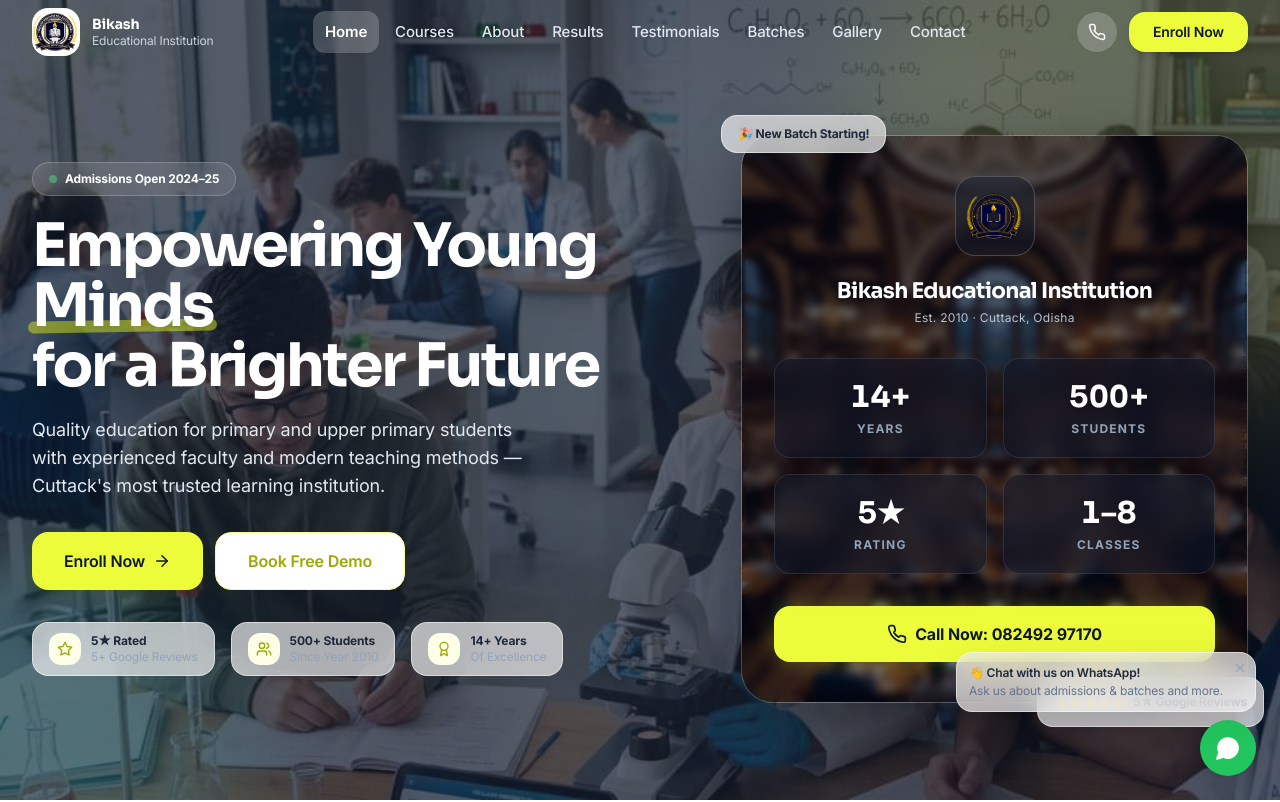
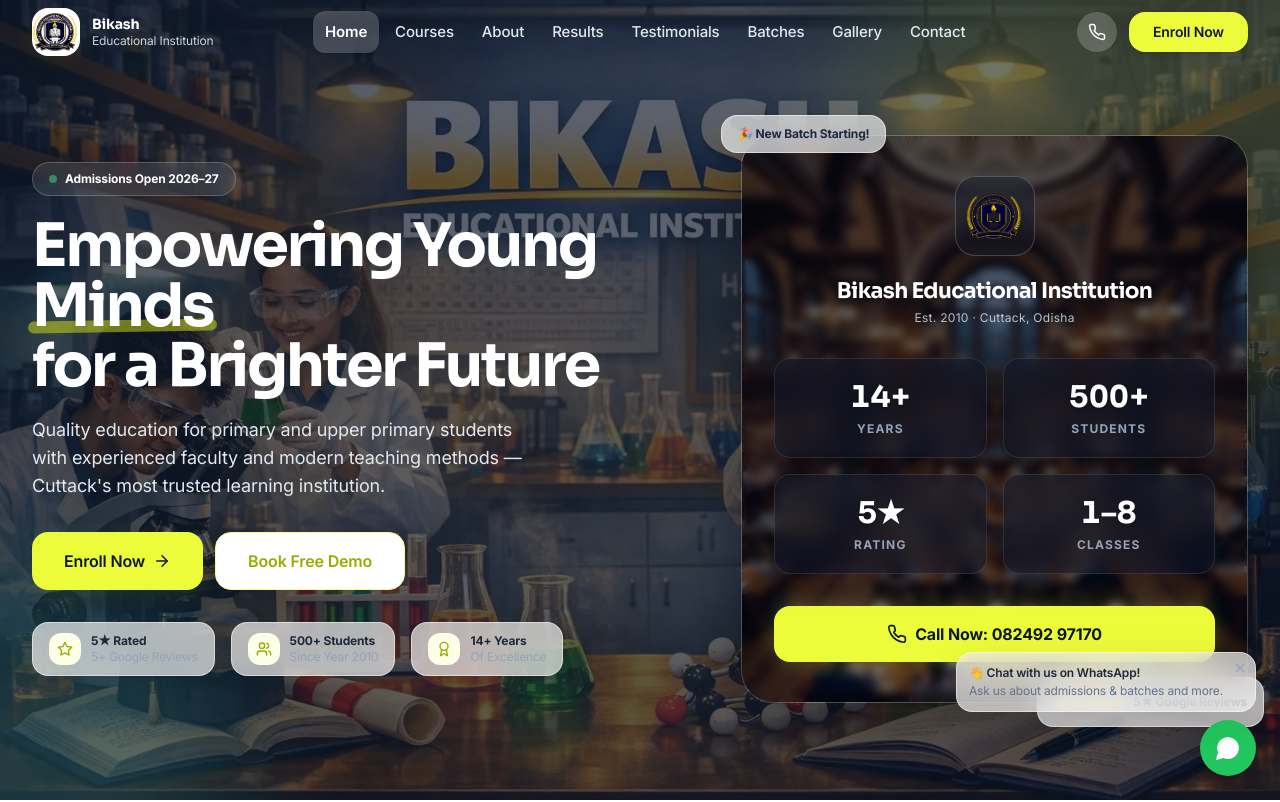
Before and after one commit to projectbikashweb-code/Bikash-educational-institutions, a React (Vite) app: page / in a window 1280 px wide. Shown: the top 802 px of the page. Built offline with nearby package versions, Linux system fonts and the light colour scheme.

Commit message:
added hero-home image and upadte some info

```diff
--- a/src/sections/home/Hero.jsx
+++ b/src/sections/home/Hero.jsx
@@ -12,7 +12,7 @@
 
 export default function Hero() {
   return (
-    <section className="relative overflow-hidden bg-cover bg-center min-h-screen lg:h-screen lg:max-h-[1000px] flex flex-col justify-center pt-20 pb-8 lg:pt-0" style={{ backgroundImage: "url('/images/heroes/hero-home.jpg')" }}>
+    <section className="relative overflow-hidden bg-cover bg-center min-h-screen lg:h-screen lg:max-h-[1000px] flex flex-col justify-center pt-20 pb-8 lg:pt-0" style={{ backgroundImage: "url('/images/heroes/hero-home.webp')" }}>
       {/* Dark Overlay */}
       <div className="absolute inset-0 bg-slate-900/70" />
 
@@ -34,7 +34,7 @@
             >
               <span className="inline-flex items-center gap-2 bg-white/10 border border-white/20 backdrop-blur-md text-white text-xs font-bold px-4 py-2 rounded-full mb-5">
                 <span className="w-2 h-2 rounded-full bg-green-400 animate-pulse" />
-                Admissions Open 2024–25
+                Admissions Open 2026–27
               </span>
             </motion.div>
 
```
Also changed, not shown: public/images/heroes/hero-home.webp (added).
